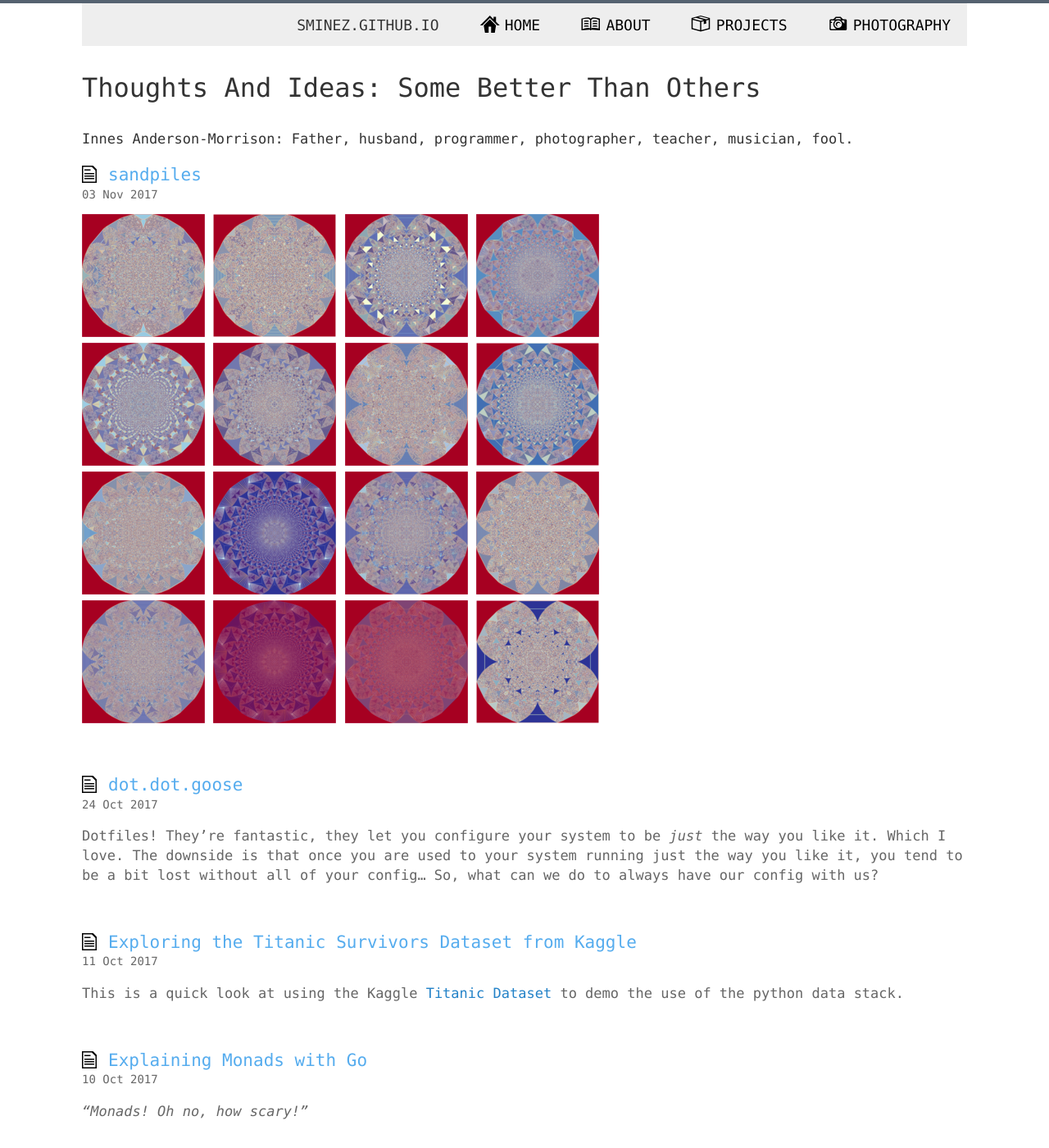
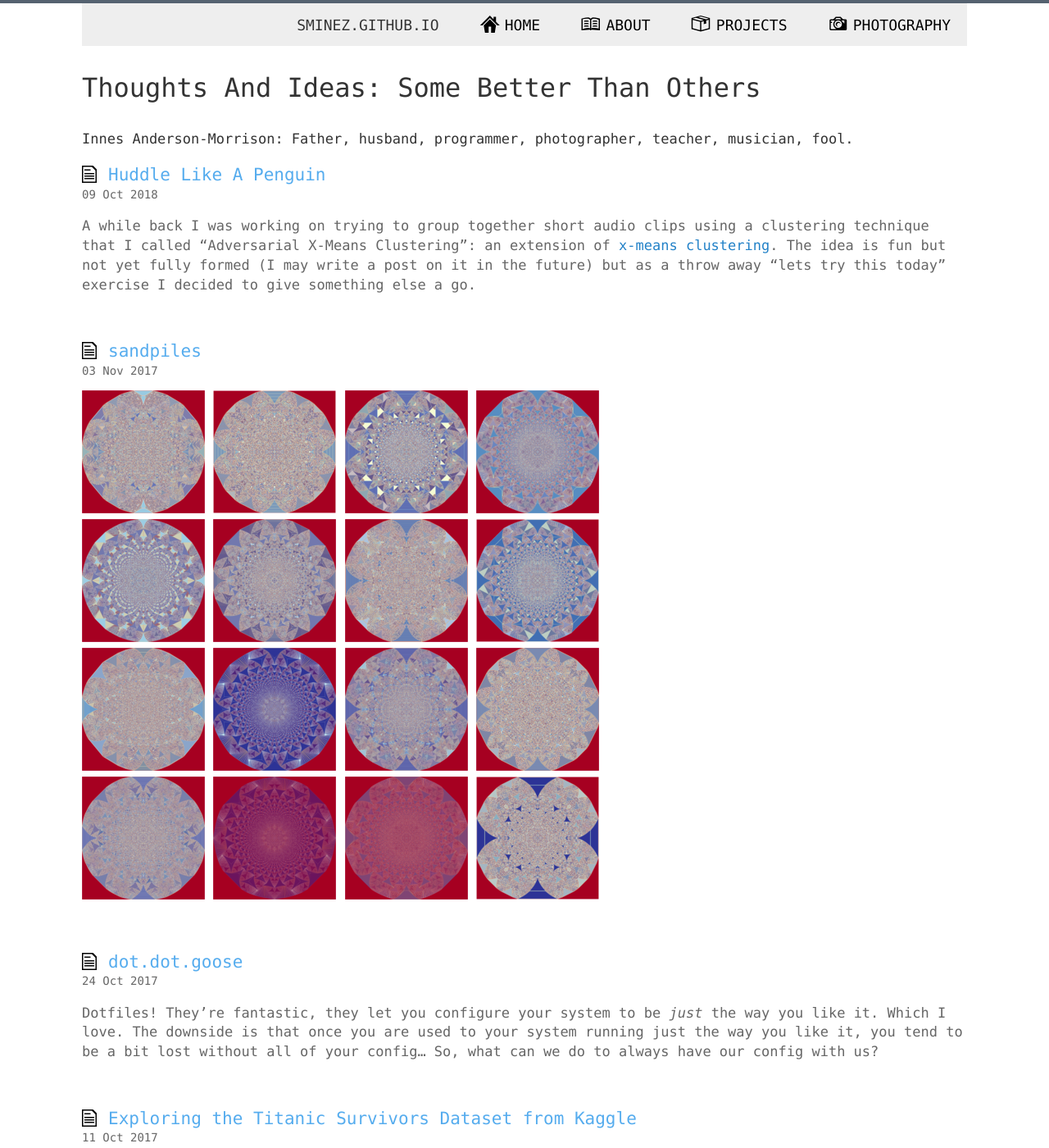
Before and after one commit to sminez/sminez.github.io, a Jekyll site: the page built from index.html, in a window 1280 px wide and 1400 px high. Shown: the whole window at 82% size. Built offline with Jekyll 4.4.1, drawn with Linux system fonts in a browser that asks for light colours; the list of posts is cut into pages by our own code; some of the changed lines change nothing that is shown.

Commit message:
adding huddle post

````diff
--- /dev/null
+++ b/_posts/2018-10-09-huddle.md
@@ -0,0 +1,170 @@
+---
+title: Huddle Like A Penguin
+published: true
+comments: true
+categories: python idea data visualisation
+---
+
+A while back I was working on trying to group together short audio clips using a
+clustering technique that I called "Adversarial X-Means Clustering": an
+extension of [x-means clustering][0]. The idea is fun but not yet fully formed
+(I may write a post on it in the future) but as a throw away "lets try this
+today" exercise I decided to give something else a go.
+
+## Enter the penguin
+![penguin](/assets/huddle/excuse-me-do-you-have-a-moment-to-talk-about-linux-penguin.jpg)
+
+Instead of using fancy ML algorithms and being all theoretical about things, I
+decided to take some advice from the fantastic [Jake Vanderplas][1]
+and get a bit more hacky. To that extent, I ditched the mathematics and instead
+went for a simple heuristic approach for grouping together data by "huddling"
+waveforms together.
+
+## Moving Earth
+If you close your eyes and squint, you can treat almost any numeric dataset like
+a histogram. It's not always a good idea to do so but in this case things work
+out surprisingly well. A previous attempt to find a heuristic for comparing
+discrete distributions had introduced me to the concept of the [Earth Mover's
+Distance](https://en.wikipedia.org/wiki/Earth_mover%27s_distance), which is
+almost exactly as it sounds: a measure of how hard it would be to turn one
+"pile of earth" (distribution) into another.
+
+My attempt at implementing this idea in code looks like this:
+```python
+def emd(v1, v2):
+    '''Compute the Earth Mover Distance between two vectors.'''
+    def _emd(ix):
+        if ix == 0:
+            return 0
+        return abs(v1[ix] + _emd(ix-1) - v2[ix])
+
+    distance = 0
+
+    # Check for unequal length vectors
+    l_v1, l_v2 = len(v1), len(v2)
+    max_len = l_v1
+
+    # "Move" all of the excess from the larger vector bailing if the lengths are
+    # too different by an arbitrary amount (1.4 came from some manual testing).
+    ratio = l_v1 / l_v2
+    if ratio > 1.4 or ratio < (10 / 14):
+        return sys.maxsize
+
+    if l_v1 > l_v2:
+        max_len = l_v2
+        distance += sum(v1[l_v2:])
+
+    elif l_v1 < l_v2:
+        distance += sum(v2[l_v1:])
+
+    distance += sum(_emd(ix) for ix in range(max_len))
+    return distance / max_len
+```
+
+Essentially, backfill one distribution into the other and track the difference
+in bin heights as we go. Again, pretty hacky but it gets the job done.
+
+## Loading Some Data
+To keep things simple, I dumped the audio in question as a CSV of floating point
+values (one row per file) so that we can read the data into [pandas][2]. Also,
+since it always take me an age to remember how to plot things neatly in a grid
+using matplotlib, I've included the code for visualising the samples:
+```python
+import pandas as pd
+import matplotlib.pyplot as plt
+
+
+def get_samples(csv_sample_file):
+    '''Open a CSV file of audio samples and convert to pandas series'''
+    samples = []
+    with open(csv_sample_file, 'r') as f:
+        for line in f:
+            samples = eval('[' + line + ']')
+            samples.append(pd.Series(samples))
+
+    return samples
+
+
+def show_samples_grid(samples):
+    '''Visualise a list of pandas series' in a grid'''
+    fig = plt.figure()
+    n_cols = math.ceil(len(samples) / 4)
+    for ix, pulse in enumerate(samples):
+        ax = fig.add_subplot(n_cols, 4, ix + 1)
+        pulse.plot(figsize=(32, 32), ax=ax)
+    fig.tight_layout()
+    plt.show()
+```
+
+![samples](/assets/huddle/samples.png)
+
+# And Now For The Fun Bit
+You can hopefully see by eye that there are some obvious repeated patterns in
+the samples shown above. So what we'd really like is to perform that same "yeah
+they look about the same" style grouping just by looking at the data. I briefly
+considered loading up [OpenCV][3] and doing this visually but instead I came up
+with the following:
+
+1) Determine the Earth Mover's Distance between each pair of files (horrible
+exponential running time).<br>
+2) If the distance between two files is less that a given threshold then count
+those files as being "huddled" together and being part of the same group.<br>
+3) Combine together smaller groups based on shared membership.<br>
+4) Plot the resulting groups and see how we did.
+
+In code it looks like this:
+```python
+def huddle_up(samples, threshold=int(2.4e7)):
+    '''Attempt to group the samples'''
+    emds = []
+
+    for i in range(len(samples)):
+        emds.extend([
+            (i, j, emd(samples[i], samples[j]))
+            for j in range(i+1, len(samples))
+        ])
+
+    sets = []
+
+    # Merge sets that have common elements
+    for l, r, dist in sorted(emds, key=lambda e: e[2]):
+        if dist > threshold:
+            break
+        combined = {l, r}
+        new_sets = []
+        for s in sets:
+            if l in s or r in s:
+                combined.update(s)
+            else:
+                new_sets.append(s)
+
+        sets = new_sets
+        sets.append(combined)
+
+    # Visualise the sets
+    fig = plt.figure()
+    for ix, S in enumerate(sets):
+        series = [samples[ix] for ix in S]
+        ax = plt.subplot(len(sets), 1, ix+1)
+        for s in series:
+            s.plot(figsize=(20, 8), ax=ax)
+            ax.set_yticks([])
+            ax.set_xticks([])
+    fig.tight_layout()
+    plt.show()
+```
+
+And the output looks like this:
+![groups](/assets/huddle/groups.png)
+
+
+Still a long way to go (and multiple manually determine constants required to
+partition the groups correctly) but definitely an avenue worth looking into I
+think!
+
+
+
+[0]: https://www.cs.cmu.edu/~dpelleg/download/xmeans.pdf
+[1]: https://www.youtube.com/watch?v=Iq9DzN6mvYA
+[2]: https://pandas.pydata.org/
+[3]: https://opencv.org/
````
Also changed, not shown: _includes/head.html (+11 -0 lines), assets/huddle/excuse-me-do-you-have-a-moment-to-talk-about-linux-penguin.jpg (added), assets/huddle/groups.png (added), assets/huddle/samples.png (added).
